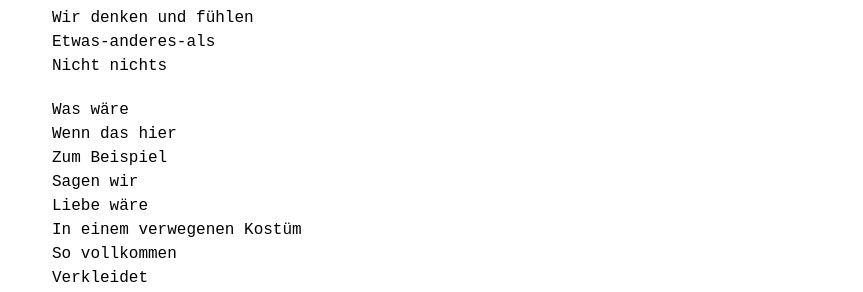
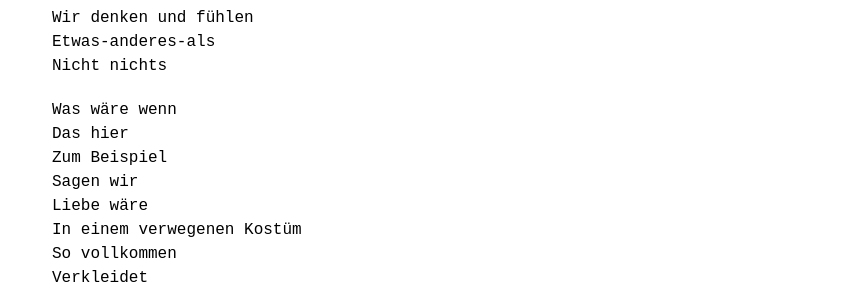
Before and after one commit to lebendigimsein/webpage, a Jekyll site: the page built from _posts/2023-04-12-illusion.markdown, in a window 1280 px wide. Shown: the part 394-686 px from the top of the page, without its empty margins (208-1071 px from the left). Built offline with Jekyll 4.4.1, drawn with Linux system fonts in a browser that asks for light colours.

```diff
--- a/_posts/2023-04-12-illusion.markdown
+++ b/_posts/2023-04-12-illusion.markdown
@@ -20,8 +20,8 @@ Wir denken und fühlen
 Etwas-anderes-als
 Nicht nichts
 
-Was wäre
-Wenn das hier
+Was wäre wenn
+Das hier
 Zum Beispiel
 Sagen wir
 Liebe wäre
```
